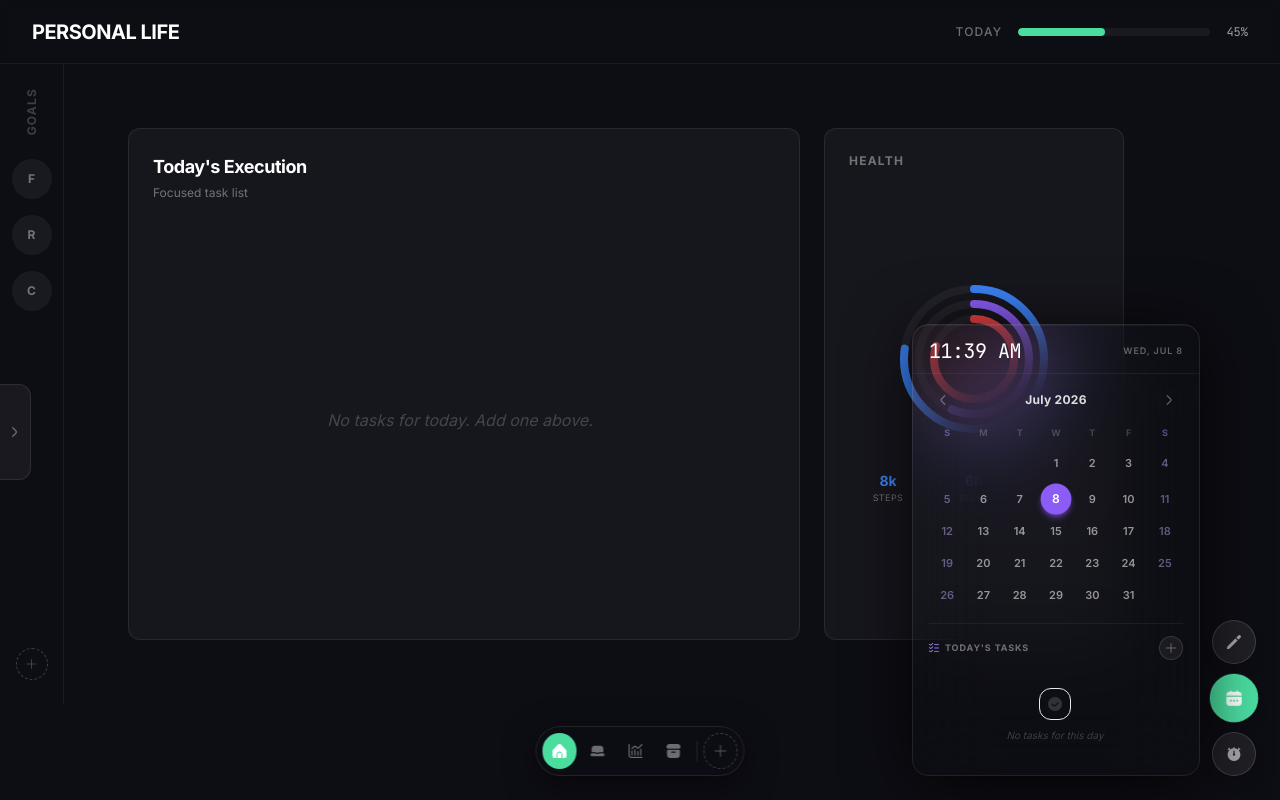
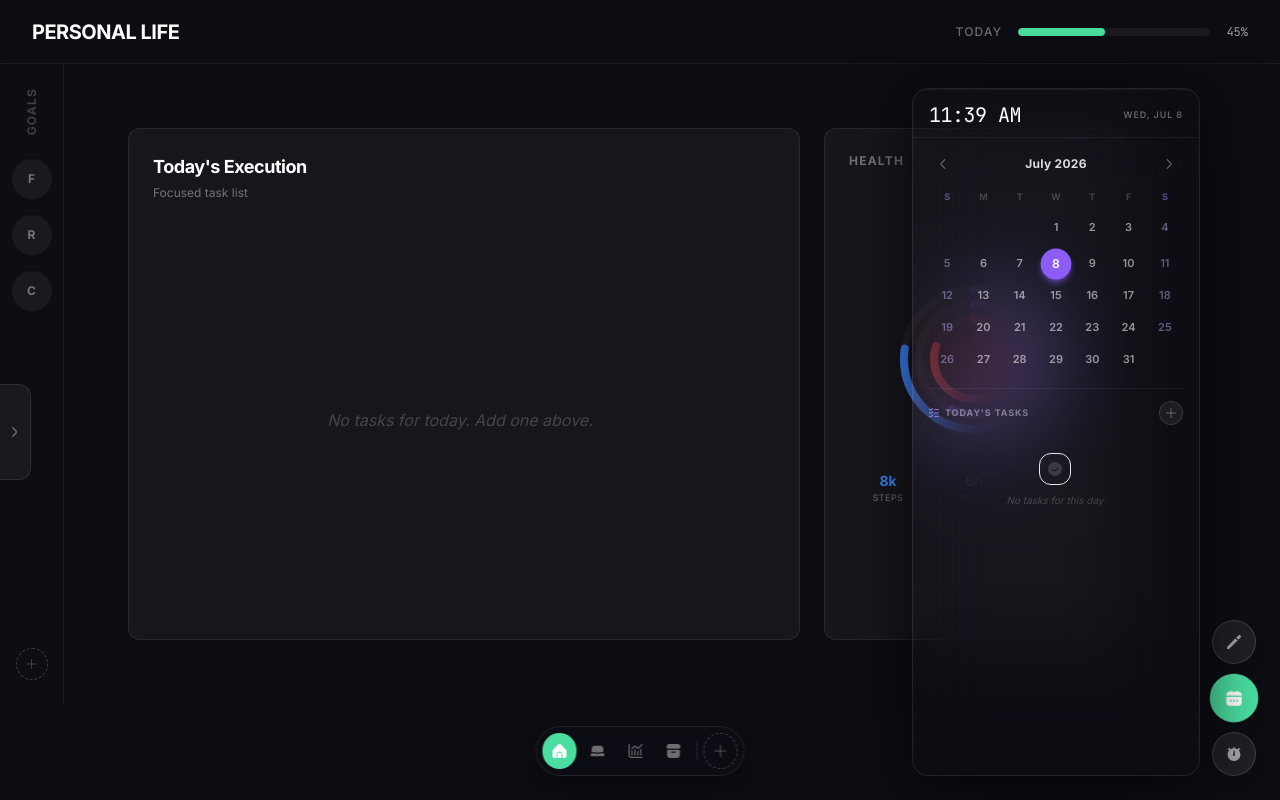
Before and after one commit to ishankumax/ProdOS, a Next.js app: page / in a window 1280 px wide. Both pictures are taken after a click on the button 1234 px from the left and 698 px from the top of the page. Built offline with nearby package versions, Linux system fonts and the light colour scheme.

Commit message:
fix(CalendarOverlay): pin full height with top+bottom, flex-1 tasks section - no position shift on date change

```diff
--- a/components/layout/CalendarOverlay.tsx
+++ b/components/layout/CalendarOverlay.tsx
@@ -176,19 +176,19 @@ export default function CalendarOverlay({ isOpen, onClose }: CalendarOverlayProp
           <motion.div
             ref={panelRef}
             key="cal-panel"
-            initial={{ opacity: 0, scale: 0.92, y: 16 }}
-            animate={{ opacity: 1, scale: 1, y: 0 }}
-            exit={{ opacity: 0, scale: 0.92, y: 16 }}
+            initial={{ opacity: 0, x: 24 }}
+            animate={{ opacity: 1, x: 0 }}
+            exit={{   opacity: 0, x: 24 }}
             transition={{ duration: 0.28, ease: [0.32, 0.72, 0, 1] }}
             style={{
               position: "fixed",
+              top:    PANEL_TOP,
               bottom: PANEL_BOTTOM,
-              right: PANEL_RIGHT,
-              width: PANEL_WIDTH,
+              right:  PANEL_RIGHT,
+              width:  PANEL_WIDTH,
               zIndex: 150,
-              transformOrigin: "bottom right",
             }}
-            className={CLASSES.panel}
+            className={`flex flex-col overflow-hidden ${CLASSES.panel}`}
             onMouseDown={e => e.stopPropagation()}
           >
 
@@ -356,7 +356,7 @@ export default function CalendarOverlay({ isOpen, onClose }: CalendarOverlayProp
             <div className="flex-shrink-0 mx-4 border-t border-white/[0.06]" />
 
             {/* ══ TASKS SECTION ════════════════════════════════════════ */}
-            <div className="flex flex-col px-4 pt-3 pb-3 max-h-48 min-h-0">
+            <div className="flex-1 flex flex-col px-4 pt-3 pb-4 min-h-0">
 
               {/* Tasks header row */}
               <div className="flex items-center justify-between mb-2 flex-shrink-0 gap-2">
```
